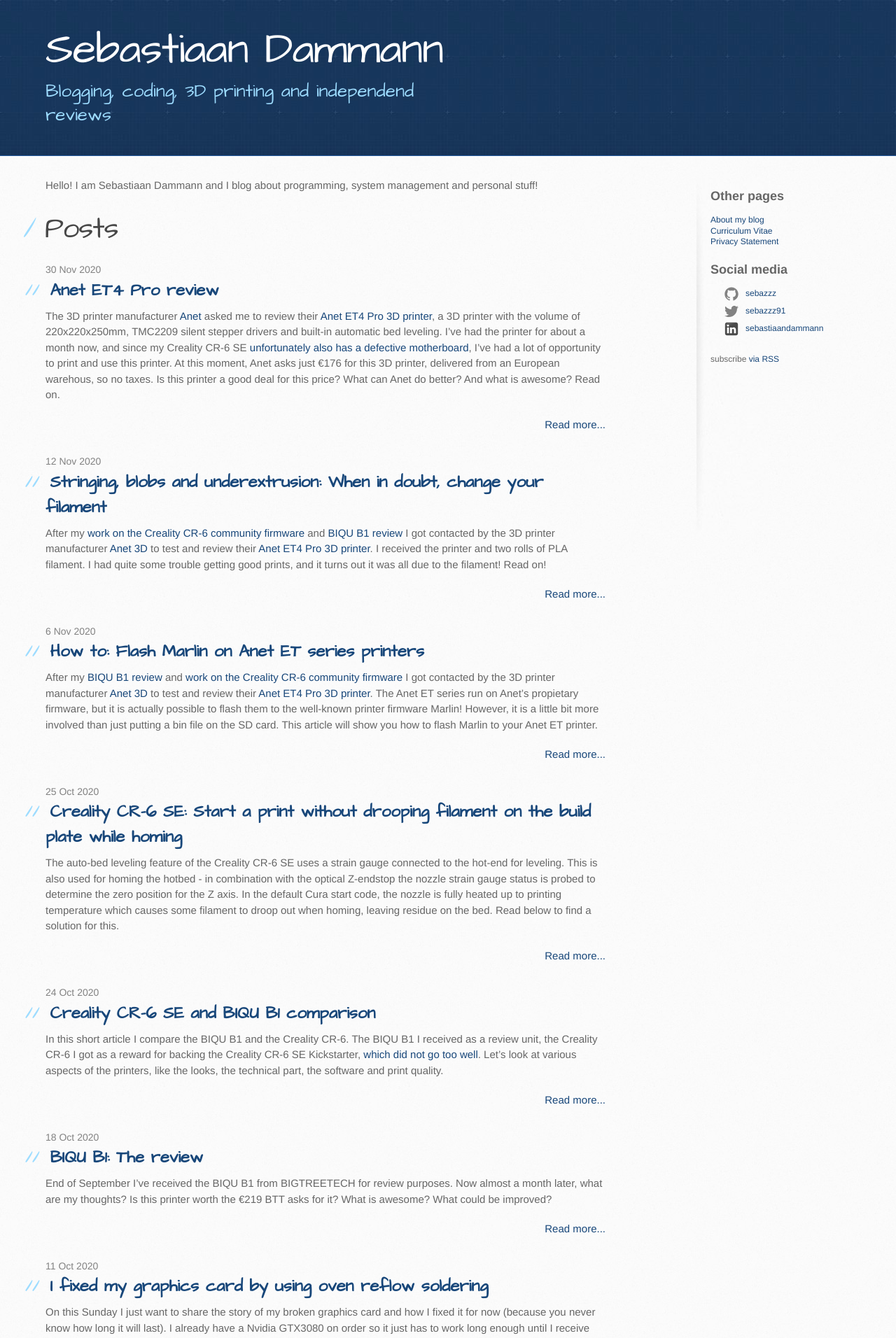
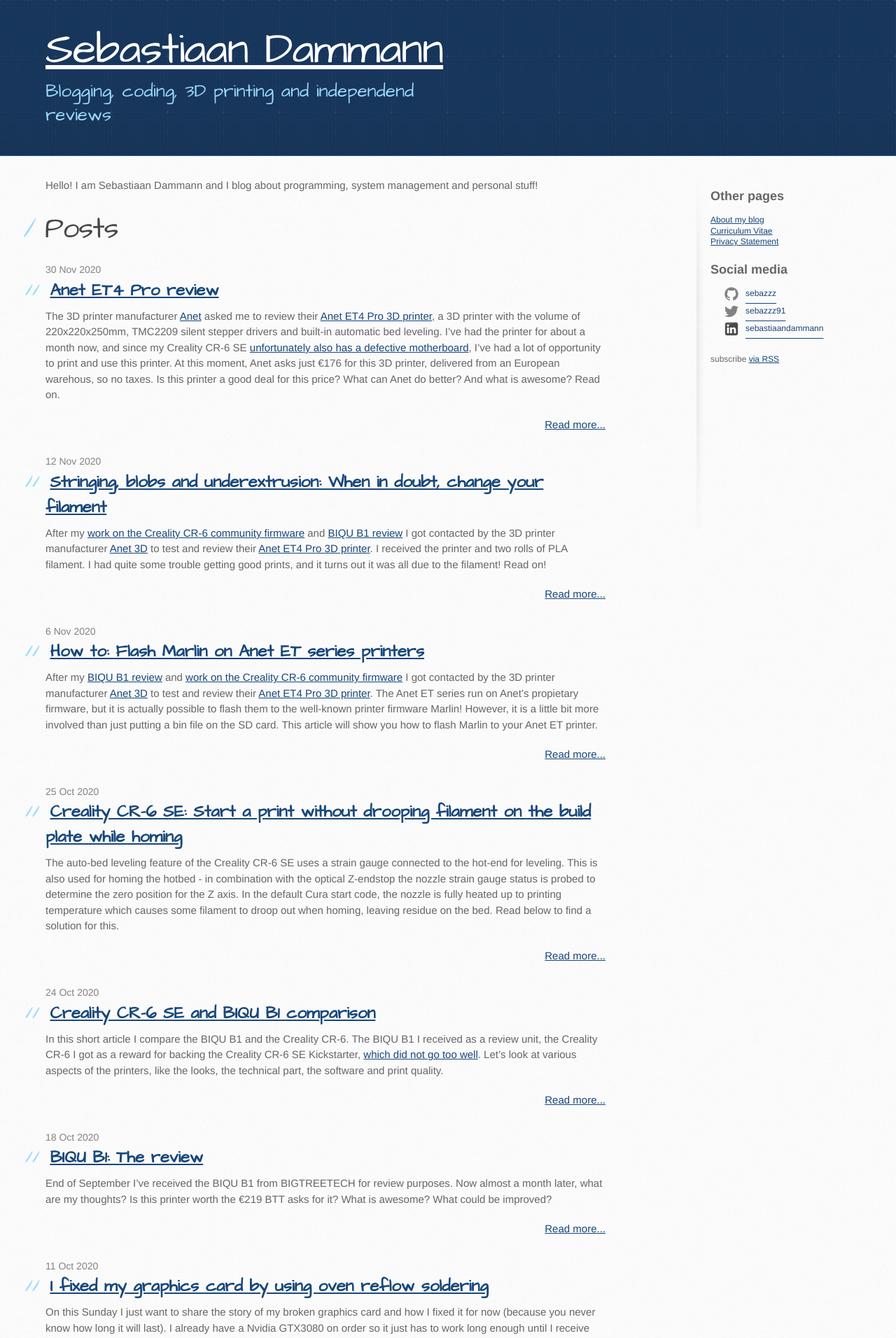
Before and after one commit to Sebazzz/sebazzz.github.io, a Jekyll site: the page built from index.html, in a window 1280 px wide. Shown: the top 1912 px of the page at 70% size. Built offline with Jekyll 4.4.1, drawn with Linux system fonts in a browser that asks for light colours; comment, search, counter and statistics services are not loaded.

Commit message:
Link fix

```diff
--- a/stylesheets/stylesheet.css
+++ b/stylesheets/stylesheet.css
@@ -675,8 +675,6 @@
 
 p { margin-bottom: 20px; }
 
-a { text-decoration: none; }
-
 p a { font-weight: 400; }
 
 blockquote {
@@ -688,7 +686,6 @@
 
 ul {
     list-style: disc;
-    list-style-position: inside;
     padding-left: 20px;
 }
 
```
